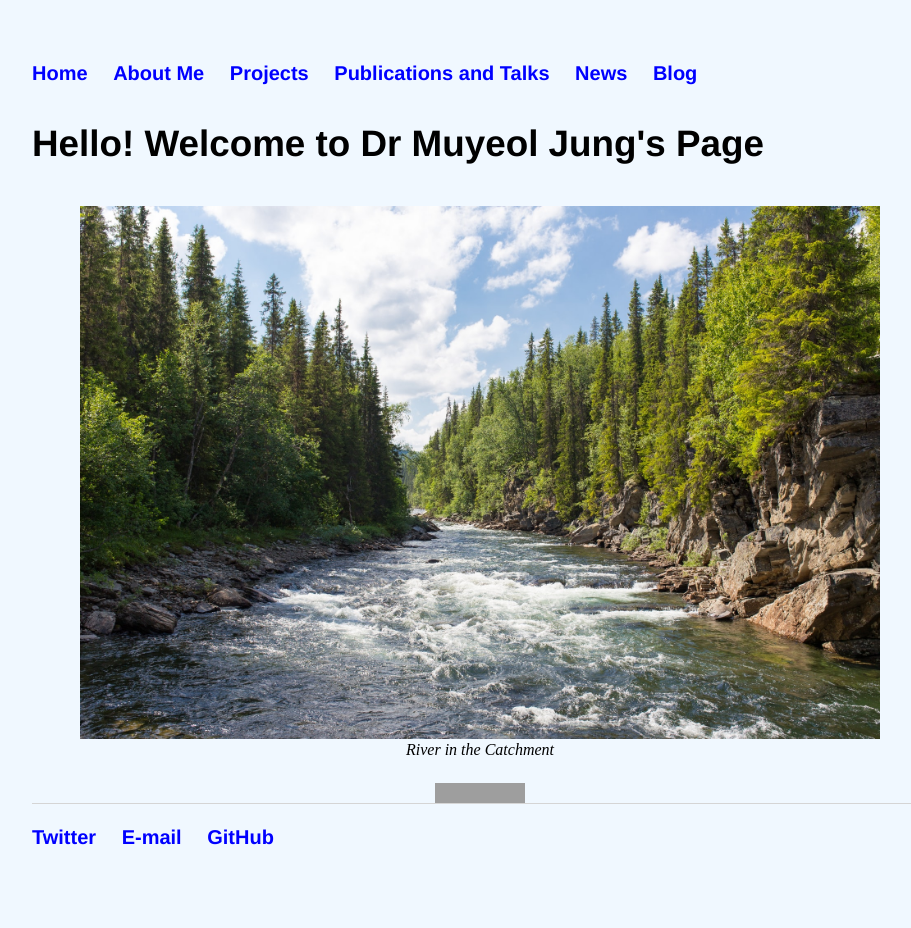
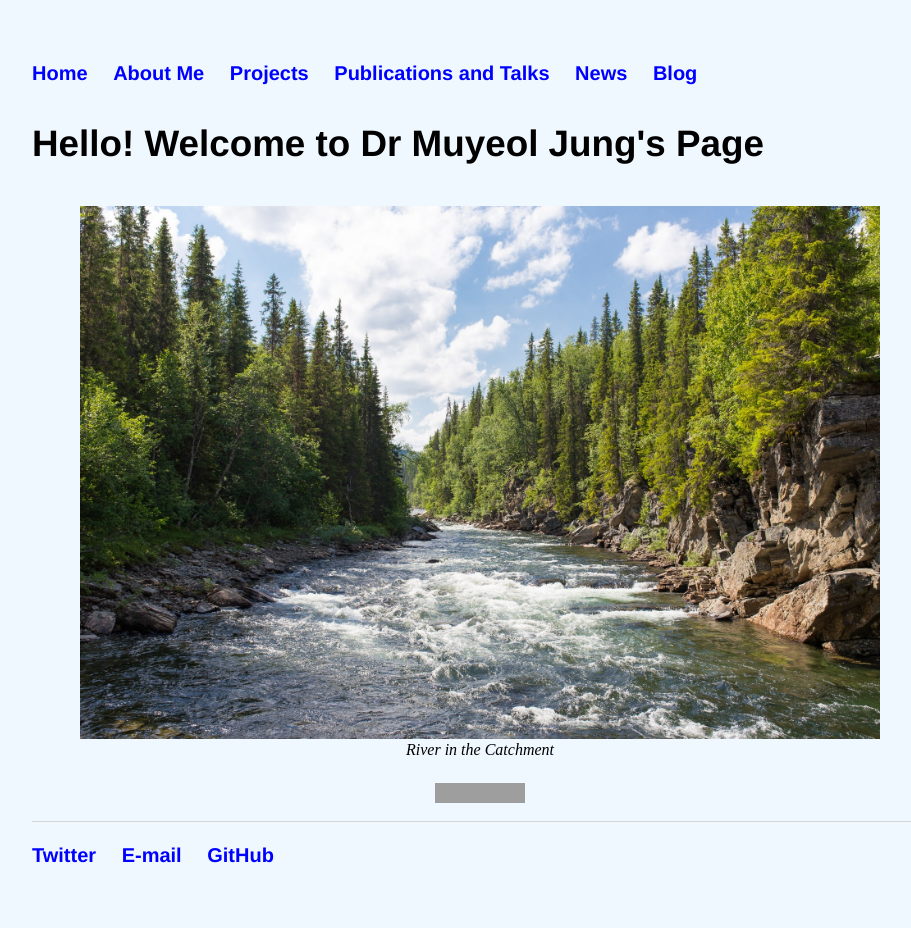
Before and after one commit to muyeoljung/muyeoljung.github.io, a Jekyll site: the page built from index.html, in a window 1280 px wide. Shown: the whole page, without its empty margins (160-1071 px from the left). Built offline with Jekyll 4.4.1, drawn with Linux system fonts in a browser that asks for light colours; grey boxes are pictures that could not be loaded.

Commit message:
Update index.html

```diff
--- a/index.html
+++ b/index.html
@@ -31,5 +31,5 @@
 				<figcaption>River in the Catchment</figcaption>
 			</figure></br>
 
-<a href="https://hits.seeyoufarm.com"><img src="https://hits.seeyoufarm.com/api/count/incr/badge.svg?url=https%3A%2F%2Fmuyeoljung.github.io&count_bg=%2379C83D&title_bg=%23555555&icon=&icon_color=%23E7E7E7&title=Hits&edge_flat=false"/></a>
+<a href="https://hits.seeyoufarm.com"><img src="https://hits.seeyoufarm.com/api/count/incr/badge.svg?url=https%3A%2F%2Fmuyeoljung.github.io&count_bg=%2379C83D&title_bg=%23555555&icon=&icon_color=%23E7E7E7&title=Hits&edge_flat=false"/></a><br>
 		</div>
```
